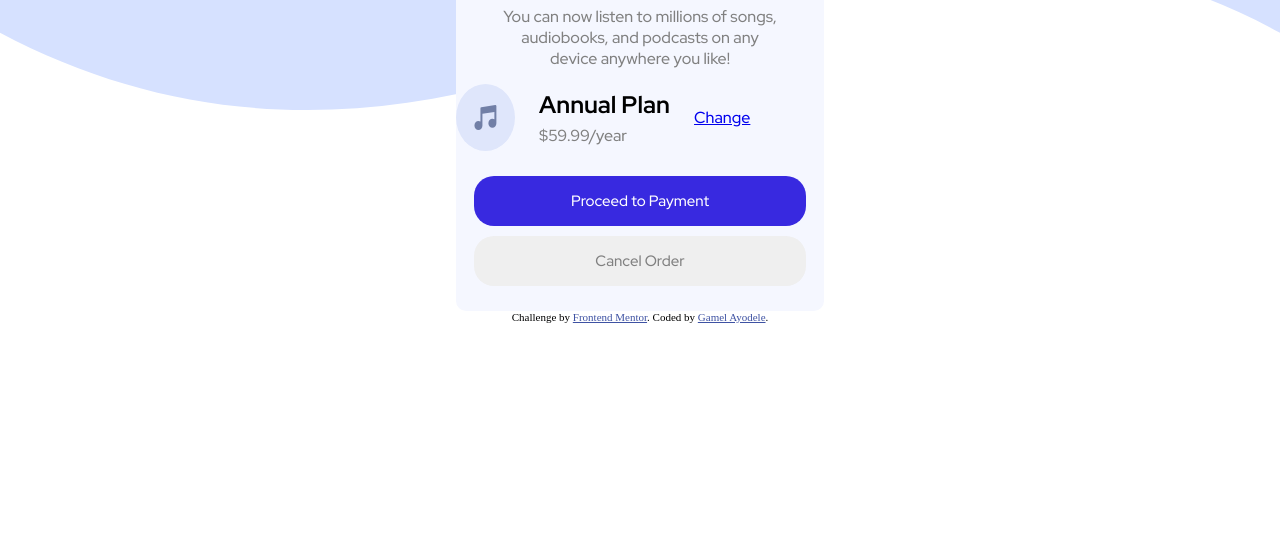
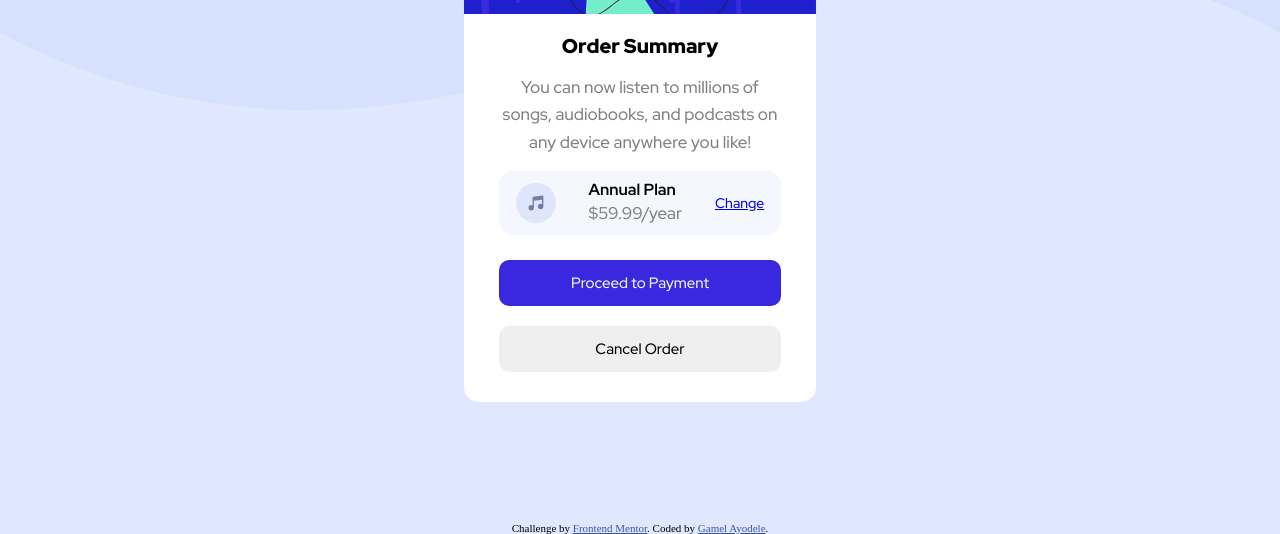
Before and after one commit to gamelayo/order-summary-component-main, a plain HTML site: page index.html in a window 1280 px wide. Shown: the part 278-812 px from the top of the page. Drawn offline with Linux system fonts and the light colour scheme.

Commit message:
new commit

```diff
--- a/css/style.css
+++ b/css/style.css
@@ -1,134 +1,111 @@
 * {
+  margin: 0;
+  padding: 0;
   box-sizing: border-box;
 }
 
-body{
+body {
+  background-image: url("../images/pattern-background-desktop.svg");
+  background-color: hsl(225, 100%, 94%);
+  background-repeat: no-repeat;
+  background-size: contain;
+}
+main {
   height: 100vh;
-    background: url("../images/pattern-background-mobile.svg") no-repeat top center;
-  background-size: contain;
-
-display: flex;
-flex-direction: column;
-align-items: center;
-justify-content: center;
-
-
+  width: 100vw;
+  display: flex;
+  align-items: center;
+  justify-content: center;
 }
 
-
-main{
-  width: 20rem;
+.container {
+  width: 22rem;
   display: flex;
   flex-direction: column;
-
-  height: 90%;
-
-  background-color: hsl(225, 100%, 98%);
-
-  border-radius: 10px;
-  overflow: hidden;
-
-
+  height: auto;
+  background-color: white;
+  border-radius: 15px;
 }
 
-
-h1{
-  font-family: 'Red Hat Display', sans-serif;
+h1 {
+  font-family: "Red Hat Display", sans-serif;
   font-weight: 900;
+  font-size: 20px;
+  margin: 15px 0;
 }
 
-p{
-  font-family: 'Red Hat Display', sans-serif;
-font-weight: 500;
-color: grey;
+p {
+  font-family: "Red Hat Display", sans-serif;
+  font-weight: 500;
+  font-size: 17px;
+  line-height: 1.7rem;
+  color: grey;
 }
-h2{
-  font-family: 'Red Hat Display', sans-serif;
-font-weight: 700;
-}
-.image-section,
-.image-section img{
-  width: 100%;
+h2 {
+  font-family: "Red Hat Display", sans-serif;
+  font-weight: 700;
+  font-size: 16px;
 }
 
-.first-box{
-  width:80%;
-  text-align: center;
-  margin: 10px auto;
+.image img {
+  width: 100%;
+  border-radius: 15px 15px 0 0;
+}
+.box {
+  display: flex;
+  width: 80%;
+  flex-direction: column;
+  align-self: center;
+  height: auto;
 }
 
-.second-box{
-  display: flex;
-  flex-direction: row;
-justify-content: space-between;
-width: 80% !important;
-
-
-
-}
-.second-box{
-  width: auto;
-}
-.second-box img{
-  width: 20%;
-}
-.second-box a{
-  align-self: center;
-  font-family: 'Red Hat Display', sans-serif;
-font-weight: 500;
-
+.first-box {
+  text-align: center;
 }
 
+.second-box {
+  display: flex;
+  align-items: center;
+  justify-content: space-around;
+  height: 4rem;
+  background-color: hsl(225, 100%, 98%);
+  border-radius: 15px;
+  margin: 15px 0;
+}
 
-div h2,
-div p{
-margin: 5px;
+.icon {
+  height: 40px;
+  width: 40px;
 }
-.button-section{
+.second-box a {
+  font-family: "Red Hat Display", sans-serif;
+  font-weight: 500;
+  font-size: 14px;
+}
+
+.button-section {
   display: flex;
   flex-direction: column;
-  width: 90%;
   align-items: center;
-  margin: 20px auto;
-
+  margin-bottom: 20px;
 }
-button{
+button {
   width: 100%;
-  margin: 5px 0;
+  margin: 10px 0;
   border: none;
-  border-radius: 20px;
-  padding: 15px 5px;
-  font-family: 'Red Hat Display', sans-serif;
-font-weight: 500;
-font-size: 15px;
-opacity: 1;
-transition: 0.3s;
+  border-radius: 10px;
+  padding: 13px 5px;
+  font-family: "Red Hat Display", sans-serif;
+  font-weight: 500;
+  font-size: 15px;
+}
+.first {
+  background-color: hsl(245, 75%, 52%);
+  color: hsl(225, 100%, 98%);
 }
 
-button:hover{
-opacity: 0.5;
+@media (max-width: 450px) {
+  body {
+    background-image: url("../images/pattern-background-mobile.svg");
+  }
 }
-
-.button-section .first{
-  color:white;
-  background-color:  hsl(245, 75%, 52%);
-}
-
-.button-section .second{
-  color: grey;
-}
-
-
-
-@media (min-width: 40rem) {
- body{
-    background:url("../images/pattern-background-desktop.svg") no-repeat top center;
-    background-size: contain;
-    height: 100%;
-}
-  main{
-    width: 23rem;
-    /* margin: 100px auto 50px auto; */
-  }
-
- }
--- a/index.html
+++ b/index.html
@@ -1,17 +1,25 @@
 <!DOCTYPE html>
 <html lang="en">
+  <head>
+    <meta charset="UTF-8" />
+    <meta name="viewport" content="width=device-width, initial-scale=1.0" />
+    <!-- displays site properly based on user's device -->
 
-<head>
-  <meta charset="UTF-8">
-  <meta name="viewport" content="width=device-width, initial-scale=1.0"> <!-- displays site properly based on user's device -->
-
-  <link rel="icon" type="image/png" sizes="32x32" href="./images/favicon-32x32.png">
+    <link
+      rel="icon"
+      type="image/png"
+      sizes="32x32"
+      href="./images/favicon-32x32.png"
+    />
 
     <title>Frontend Mentor | Order summary card</title>
-  <link rel="stylesheet" href="css/style.css">
-  <link rel="preconnect" href="https://fonts.googleapis.com">
-  <link rel="preconnect" href="https://fonts.gstatic.com" crossorigin>
-  <link href="https://fonts.googleapis.com/css2?family=Red+Hat+Display:wght@500;700;900&display=swap" rel="stylesheet">
+    <link rel="stylesheet" href="css/style.css" />
+    <link rel="preconnect" href="https://fonts.googleapis.com" />
+    <link rel="preconnect" href="https://fonts.gstatic.com" crossorigin />
+    <link
+      href="https://fonts.googleapis.com/css2?family=Red+Hat+Display:wght@500;700;900&display=swap"
+      rel="stylesheet"
+    />
 
     <!-- Feel free to remove these styles or customise in your own stylesheet 👍 -->
     <style>
@@ -28,43 +36,52 @@
 
   <body>
     <main>
-
-      <img src="images/illustration-hero.svg" alt="illustration-hero" class="image-section">
-
+      <div class="container">
+        <div class="image">
+          <img
+            src="images/illustration-hero.svg"
+            alt="illustration-hero"
+            class="image-section"
+          />
+        </div>
+        <div class="box">
           <div class="first-box">
-      <h1> Order Summary</h1>
-      <p>You can now listen to millions of songs, audiobooks, and podcasts on any device anywhere you like!</p>
+            <h1>Order Summary</h1>
+            <p>
+              You can now listen to millions of songs, audiobooks, and podcasts
+              on any device anywhere you like!
+            </p>
           </div>
 
           <div class="second-box">
-      <img src="images/icon-music.svg" alt="">
-      <div class="">
-        <h2> Annual Plan</h2>
+            <img src="images/icon-music.svg" alt="" class="icon" />
+            <div class="second-paragraph">
+              <h2>Annual Plan</h2>
               <p>$59.99/year</p>
             </div>
-
-
 
             <a href="#">Change</a>
           </div>
 
           <div class="button-section">
-      <button type="button" name="button" class="first">Proceed to Payment</button>
-      <button type="button" name="button" class="second">Cancel Order</button>
+            <button type="button" name="button" class="first">
+              Proceed to Payment
+            </button>
+            <button type="button" name="button" class="second">
+              Cancel Order
+            </button>
           </div>
-
-
-
+        </div>
+      </div>
     </main>
-
 
     <footer>
       <div class="attribution">
-      Challenge by <a href="https://www.frontendmentor.io?ref=challenge" target="_blank">Frontend Mentor</a>.
-      Coded by <a href="https://twitter.com/gamel06">Gamel Ayodele</a>.
+        Challenge by
+        <a href="https://www.frontendmentor.io?ref=challenge" target="_blank"
+          >Frontend Mentor</a
+        >. Coded by <a href="https://twitter.com/gamel06">Gamel Ayodele</a>.
       </div>
     </footer>
   </body>
-
-
 </html>
```
Lines whose indentation alone changed are shown as unchanged.
